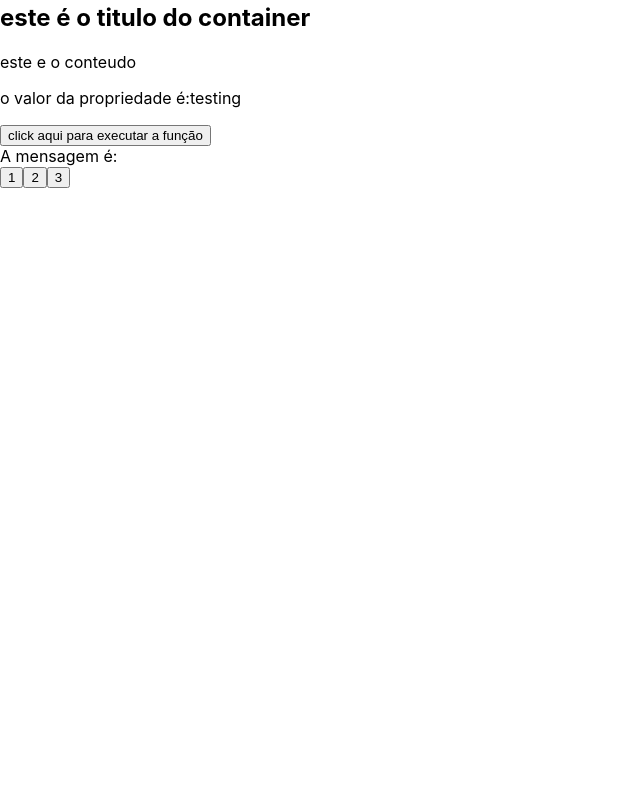
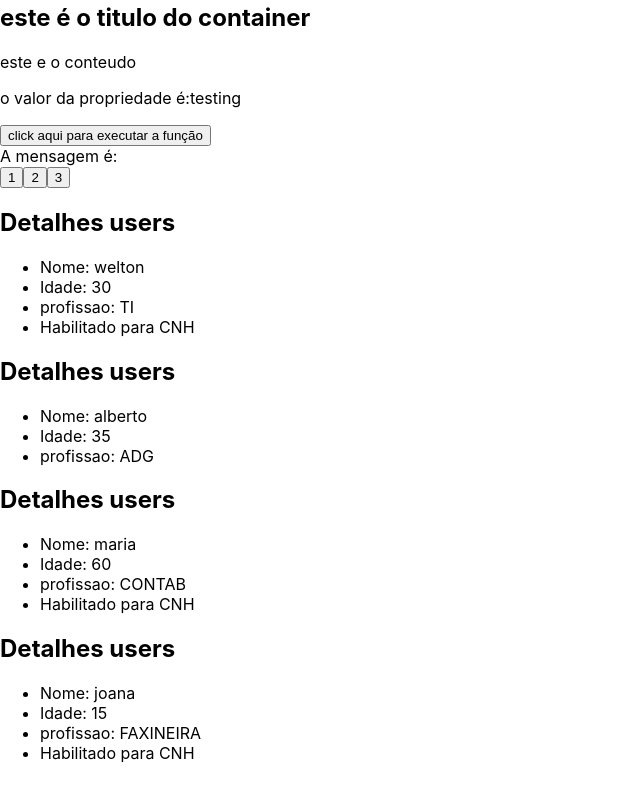
Before and after one commit to welton-rodrigo/Programacao-Conceitos, a React (Create React App) app in the folder ReactWorkspace/1_INTRO/hello-world/: page / in a window 1280 px wide. Shown: the part 664-1464 px from the top of the page, without its empty margins (0-640 px from the left). Before the commit the page ends 1352 px from the top, so only its background shows below. Built offline with nearby package versions, Linux system fonts and the light colour scheme.

Commit message:
desafio proposto

```diff
--- a/ReactWorkspace/1_INTRO/hello-world/src/App.js
+++ b/ReactWorkspace/1_INTRO/hello-world/src/App.js
@@ -18,8 +18,16 @@ import Container from './components/Container';
 import ExecuteFunction from './components/ExecuteFunction';
 import Message from './components/Message';
 import ChangeMessageState from './components/ChangeMessageState';
+import UserDetails from './components/UserDetails';
 function App() {
   const [name] = useState("welton 2");
+
+  const pessoas = [
+    {id:1, nome: "welton", idade: 30, profissao: "TI", carteira: true},
+    {id:2, nome: "alberto", idade: 35, profissao: "ADG",carteira: false},
+    {id:3, nome: "maria", idade: 60, profissao: "CONTAB", carteira: true},
+    {id:4, nome: "joana", idade: 15, profissao: "FAXINEIRA", carteira: true},
+  ]
 
   const car = [
     {id:1, brand: "ferrari", color: "vermelha", newCar: true, km: 1},
@@ -62,6 +70,16 @@ function App() {
        <Message msg={message} />
        <ChangeMessageState handleMessage={handleMessage} />
 
+       {/*Desafio proposto*/}
+       {pessoas.map((pessoas) => (
+      <UserDetails
+      key={pessoas.id}
+      nome={pessoas.nome}
+      idade={pessoas.idade}
+      profissao={pessoas.profissao}
+      carteira={pessoas.carteira}
+      />
+     ))}
     </>
   );
 }
--- /dev/null
+++ b/ReactWorkspace/1_INTRO/hello-world/src/components/UserDetails.js
@@ -0,0 +1,19 @@
+import React from 'react'
+
+const UserDetails = ({nome, idade, profissao, carteira}) => {
+  return (
+    <>
+    <div>
+        <h2>Detalhes users</h2>
+        <ul>
+            <li>Nome: {nome}</li>
+            <li>Idade: {idade}</li>
+            <li>profissao: {profissao}</li>
+             {carteira && <li>Habilitado para CNH</li>}
+        </ul>
+    </div>
+    </>
+  )
+}
+
+export default UserDetails
```
